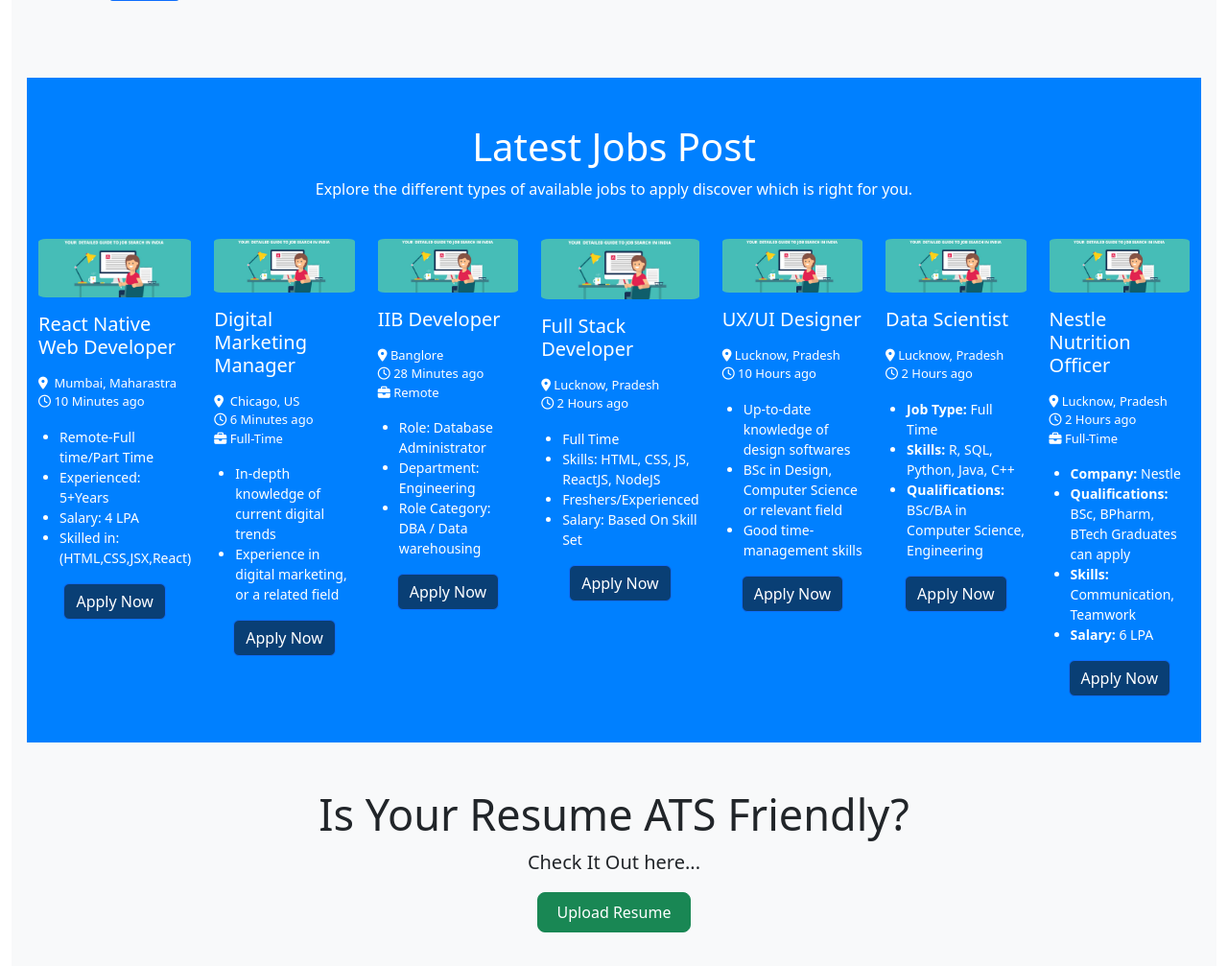
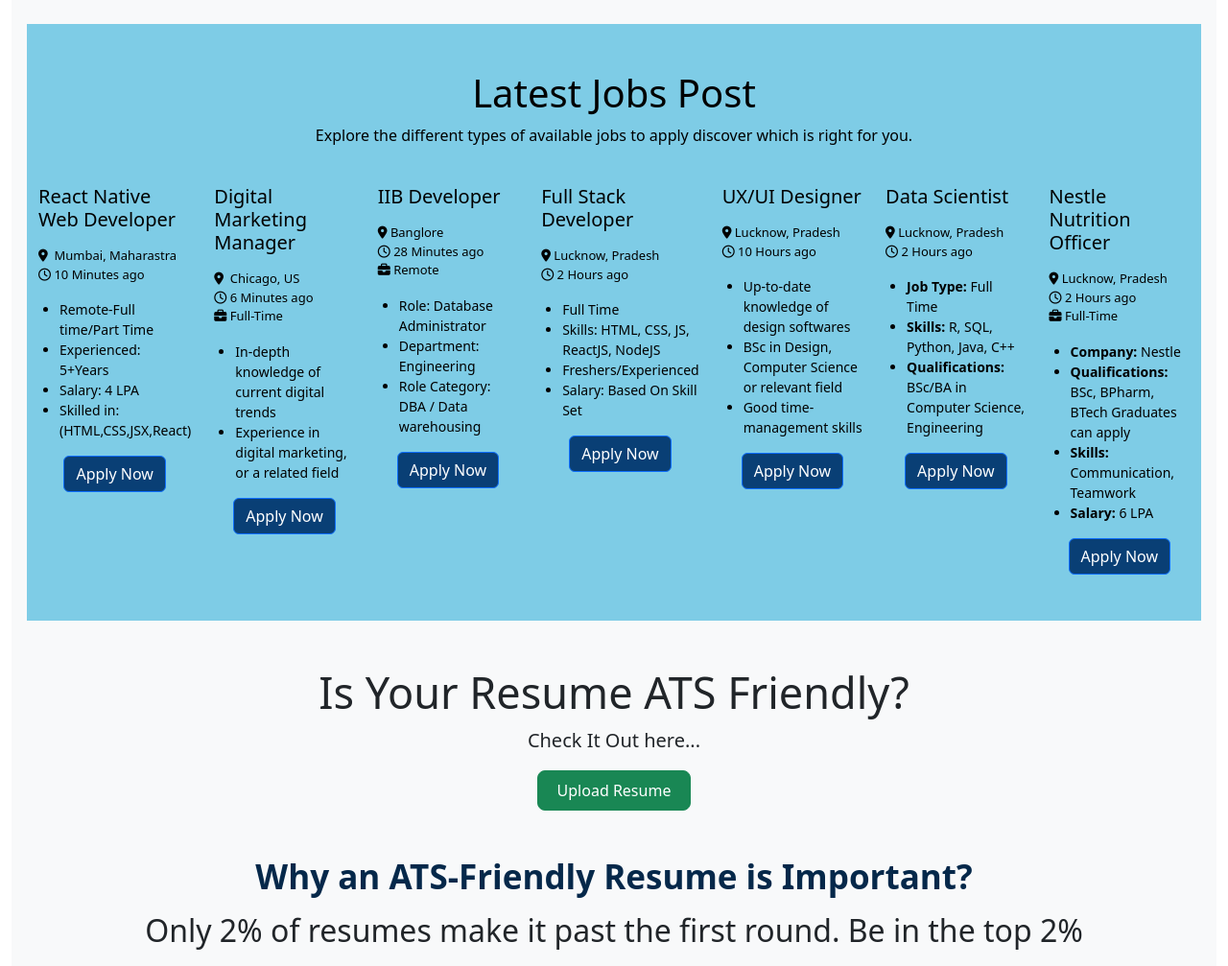
Before and after one commit to Sriikaran/jobportal, a Django app: page / in a window 1280 px wide. Shown: the part 569-1576 px from the top of the page at 96% size. Run offline with Django 5.2, Linux system fonts and the light colour scheme.

Commit message:
fixed the latestjob section and header section

```diff
--- a/jobapp/templates/index.html
+++ b/jobapp/templates/index.html
@@ -182,24 +182,24 @@
       </div>
     </section>
     <section>
-      <div class="row-xxl pt-5 mb-5 mt-3 pb-5" style="background-color: #0080ff;color: black; width: 100%;" data-aos="fade-up"
+      <div class="row-xxl pt-5 mb-5 mt-3 pb-5" style="background-color:#7ecce6;color: black; width: 100%;" data-aos="fade-up"
         data-aos-duration="3000">
-        <h1 class="text-center" style="color: white;">Latest Jobs Post</h1>
-        <p class="text-center" style="color: white;">Explore the different types of available jobs to apply
+        <h1 class="text-center" style="color: black;">Latest Jobs Post</h1>
+        <p class="text-center" style="color: black;">Explore the different types of available jobs to apply
           discover which is right for you.</p>
         <br>
         <div class="row mx-auto" data-aos="fade-up">
           <div class="col">
             <div class="job-card " data-aos="fade-up">
-              <img src="{% static 'images/job.png' %}" class="card-img-top" alt="..." style="border-radius: 5%; margin-bottom: 1rem;">
+              <!-- <img src="{% static 'images/job.png' %}" class="card-img-top" alt="..." style="border-radius: 5%; margin-bottom: 1rem;"> -->
               <div class="card-body">
-                <h5 class="card-title" style="color: white; margin-bottom: 1rem;">React Native Web Developer</h5>
-                <p style="font-size: 13px;" style="color: rgb(255, 255, 255);"><i class="fa-solid fa-location-dot"
-                    style="color: white;"></i> <span style="color: white;">&nbsp;Mumbai, Maharastra &nbsp;</span>
+                <h5 class="card-title" style="color: black; margin-bottom: 1rem;">React Native Web Developer</h5>
+                <p style="font-size: 13px;" style="color: black;"><i class="fa-solid fa-location-dot"
+                    style="color: black;"></i> <span style="color: black;">&nbsp;Mumbai, Maharastra &nbsp;</span>
                     <br>
-                  <i class="fa-regular fa-clock" style="color: white;"></i><span style="color: white;">&nbsp;10 Minutes ago</span>
+                  <i class="fa-regular fa-clock" style="color: black;"></i><span style="color: black;">&nbsp;10 Minutes ago</span>
                 </p>
-                <ul style="font-size: 14px; color: white; margin-left: -10px;">
+                <ul style="font-size: 14px; color: black; margin-left: -10px;">
                   <li>Remote-Full time/Part Time</li>
                   <li>Experienced: 5+Years</li>
                   <li>Salary: 4 LPA</li>
@@ -214,15 +214,15 @@
           </div>
          <div class="col">
   <div class="job-card" data-aos="fade-up">
-    <img src="{% static 'images/job.png' %}" class="card-img-top" alt="..." style="border-radius: 5%; margin-bottom: 1rem;">
+    <!-- <img src="{% static 'images/job.png' %}" class="card-img-top" alt="..." style="border-radius: 5%; margin-bottom: 1rem;"> -->
     <div class="card-body">
-      <h5 class="card-title" style="color: white; margin-bottom: 1rem;">Digital Marketing Manager</h5>
-      <p style="font-size: 13px; color: white;">
-        <i class="fa-solid fa-location-dot" style="color: white;"></i> <span style="color: white;">&nbsp;Chicago, US &nbsp;</span><br>
-        <i class="fa-regular fa-clock" style="color: white;"></i><span style="color: white;">&nbsp;6 Minutes ago</span><br>
-        <i class="fa-solid fa-briefcase" style="color: white;"></i><span style="color: white;">&nbsp;Full-Time</span>
+      <h5 class="card-title" style="color: black; margin-bottom: 1rem;">Digital Marketing Manager</h5>
+      <p style="font-size: 13px; color: black;">
+        <i class="fa-solid fa-location-dot" style="color: black;"></i> <span style="color: black;">&nbsp;Chicago, US &nbsp;</span><br>
+        <i class="fa-regular fa-clock" style="color: black;"></i><span style="color: black;">&nbsp;6 Minutes ago</span><br>
+        <i class="fa-solid fa-briefcase" style="color: black;"></i><span style="color: black;">&nbsp;Full-Time</span>
       </p>
-      <ul style="font-size: 14px; color: white; margin-left: -10px;">
+      <ul style="font-size: 14px; color: black; margin-left: -10px;">
         <li>In-depth knowledge of current digital trends</li>
         <li>Experience in digital marketing, or a related field</li>
       </ul>
@@ -236,15 +236,15 @@
           <!-- IIB Developer -->
 <div class="col">
   <div class="job-card" data-aos="fade-up">
-    <img src="{% static 'images/job.png' %}" class="card-img-top" alt="..." style="border-radius: 5%; margin-bottom: 1rem;">
+    <!-- <img src="{% static 'images/job.png' %}" class="card-img-top" alt="..." style="border-radius: 5%; margin-bottom: 1rem;"> -->
     <div class="card-body">
-      <h5 class="card-title" style="color: white; margin-bottom: 1rem;">IIB Developer</h5>
-      <p style="font-size: 13px; color: white;">
-        <i class="fa-solid fa-location-dot" style="color: white;"></i>&nbsp;Banglore<br>
-        <i class="fa-regular fa-clock" style="color: white;"></i>&nbsp;28 Minutes ago<br>
-        <i class="fa-solid fa-briefcase" style="color: white;"></i>&nbsp;Remote
+      <h5 class="card-title" style="color: black; margin-bottom: 1rem;">IIB Developer</h5>
+      <p style="font-size: 13px; color: black;">
+        <i class="fa-solid fa-location-dot" style="color: black;"></i>&nbsp;Banglore<br>
+        <i class="fa-regular fa-clock" style="color: black;"></i>&nbsp;28 Minutes ago<br>
+        <i class="fa-solid fa-briefcase" style="color: black;"></i>&nbsp;Remote
       </p>
-      <ul style="font-size: 14px; color: white; margin-left: -10px;">
+      <ul style="font-size: 14px; color: black; margin-left: -10px;">
         <li>Role: Database Administrator</li>
         <li>Department: Engineering</li>
         <li>Role Category: DBA / Data warehousing</li>
@@ -259,14 +259,14 @@
 <!-- Full Stack Developer -->
 <div class="col">
   <div class="job-card" data-aos="fade-up">
-    <img src="{% static 'images/job.png' %}" class="card-img-top" alt="..." style="border-radius: 5%; margin-bottom: 1rem;">
+    <!-- <img src="{% static 'images/job.png' %}" class="card-img-top" alt="..." style="border-radius: 5%; margin-bottom: 1rem;"> -->
     <div class="card-body">
-      <h5 class="card-title" style="color: white; margin-bottom: 1rem;">Full Stack Developer</h5>
-      <p style="font-size: 13px; color: white;">
-        <i class="fa-solid fa-location-dot" style="color: white;"></i>&nbsp;Lucknow, Pradesh<br>
-        <i class="fa-regular fa-clock" style="color: white;"></i>&nbsp;2 Hours ago
+      <h5 class="card-title" style="color: black; margin-bottom: 1rem;">Full Stack Developer</h5>
+      <p style="font-size: 13px; color: black;">
+        <i class="fa-solid fa-location-dot" style="color: black;"></i>&nbsp;Lucknow, Pradesh<br>
+        <i class="fa-regular fa-clock" style="color: black;"></i>&nbsp;2 Hours ago
       </p>
-      <ul style="font-size: 14px; color: white; margin-left: -10px;">
+      <ul style="font-size: 14px; color: black; margin-left: -10px;">
         <li>Full Time</li>
         <li>Skills: HTML, CSS, JS, ReactJS, NodeJS</li>
         <li>Freshers/Experienced</li>
@@ -282,14 +282,14 @@
 <!-- UX/UI Designer -->
 <div class="col">
   <div class="job-card" data-aos="fade-up">
-    <img src="{% static 'images/job.png' %}" class="card-img-top" alt="..." style="border-radius: 5%; margin-bottom: 1rem;">
+    <!-- <img src="{% static 'images/job.png' %}" class="card-img-top" alt="..." style="border-radius: 5%; margin-bottom: 1rem;"> -->
     <div class="card-body">
-      <h5 class="card-title" style="color: white; margin-bottom: 1rem;">UX/UI Designer</h5>
-      <p style="font-size: 13px; color: white;">
-        <i class="fa-solid fa-location-dot" style="color: white;"></i>&nbsp;Lucknow, Pradesh<br>
-        <i class="fa-regular fa-clock" style="color: white;"></i>&nbsp;10 Hours ago
+      <h5 class="card-title" style="color: black; margin-bottom: 1rem;">UX/UI Designer</h5>
+      <p style="font-size: 13px; color: black;">
+        <i class="fa-solid fa-location-dot" style="color: black;"></i>&nbsp;Lucknow, Pradesh<br>
+        <i class="fa-regular fa-clock" style="color: black;"></i>&nbsp;10 Hours ago
       </p>
-      <ul style="font-size: 14px; color: white; margin-left: -10px;">
+      <ul style="font-size: 14px; color: black; margin-left: -10px;">
         <li>Up-to-date knowledge of design softwares</li>
         <li>BSc in Design, Computer Science or relevant field</li>
         <li>Good time-management skills</li>
@@ -304,14 +304,14 @@
 <!-- Data Scientist -->
 <div class="col">
   <div class="job-card" data-aos="fade-up">
-    <img src="{% static 'images/job.png' %}" class="card-img-top" alt="..." style="border-radius: 5%; margin-bottom: 1rem;">
+    <!-- <img src="{% static 'images/job.png' %}" class="card-img-top" alt="..." style="border-radius: 5%; margin-bottom: 1rem;"> -->
     <div class="card-body">
-      <h5 class="card-title" style="color: white; margin-bottom: 1rem;">Data Scientist</h5>
-      <p style="font-size: 13px; color: white;">
-        <i class="fa-solid fa-location-dot" style="color: white;"></i>&nbsp;Lucknow, Pradesh<br>
-        <i class="fa-regular fa-clock" style="color: white;"></i>&nbsp;2 Hours ago
+      <h5 class="card-title" style="color: black; margin-bottom: 1rem;">Data Scientist</h5>
+      <p style="font-size: 13px; color: black;">
+        <i class="fa-solid fa-location-dot" style="color: black;"></i>&nbsp;Lucknow, Pradesh<br>
+        <i class="fa-regular fa-clock" style="color: black;"></i>&nbsp;2 Hours ago
       </p>
-      <ul style="font-size: 14px; color: white; margin-left: -10px;">
+      <ul style="font-size: 14px; color: black; margin-left: -10px;">
         <li><strong>Job Type:</strong> Full Time</li>
         <li><strong>Skills:</strong> R, SQL, Python, Java, C++</li>
         <li><strong>Qualifications:</strong> BSc/BA in Computer Science, Engineering</li>
@@ -326,15 +326,15 @@
 <!-- Nestle Nutrition Officer -->
 <div class="col">
   <div class="job-card" data-aos="fade-up">
-    <img src="{% static 'images/job.png' %}" class="card-img-top" alt="..." style="border-radius: 5%; margin-bottom: 1rem;">
+    <!-- <img src="{% static 'images/job.png' %}" class="card-img-top" alt="..." style="border-radius: 5%; margin-bottom: 1rem;"> -->
     <div class="card-body">
-      <h5 class="card-title" style="color: white; margin-bottom: 1rem;">Nestle Nutrition Officer</h5>
-      <p style="font-size: 13px; color: white;">
-        <i class="fa-solid fa-location-dot" style="color: white;"></i>&nbsp;Lucknow, Pradesh<br>
-        <i class="fa-regular fa-clock" style="color: white;"></i>&nbsp;2 Hours ago<br>
-        <i class="fa-solid fa-briefcase" style="color: white;"></i>&nbsp;Full-Time
+      <h5 class="card-title" style="color: black; margin-bottom: 1rem;">Nestle Nutrition Officer</h5>
+      <p style="font-size: 13px; color: black;">
+        <i class="fa-solid fa-location-dot" style="color: black;"></i>&nbsp;Lucknow, Pradesh<br>
+        <i class="fa-regular fa-clock" style="color: black;"></i>&nbsp;2 Hours ago<br>
+        <i class="fa-solid fa-briefcase" style="color: black;"></i>&nbsp;Full-Time
       </p>
-      <ul style="font-size: 14px; color: white; margin-left: -10px;">
+      <ul style="font-size: 14px; color: black; margin-left: -10px;">
         <li><strong>Company:</strong> Nestle</li>
         <li><strong>Qualifications:</strong> BSc, BPharm, BTech Graduates can apply</li>
         <li><strong>Skills:</strong> Communication, Teamwork</li>
@@ -350,15 +350,15 @@
           {% for j in job %}
 <div class="col">
   <div class="job-card" data-aos="fade-up" style="height: 100%;">
-    <img src="{% static 'images/job.png' %}" class="card-img-top" alt="..." style="border-radius: 5%; margin-bottom: 1rem;">
+    <!-- <img src="{% static 'images/job.png' %}" class="card-img-top" alt="..." style="border-radius: 5%; margin-bottom: 1rem;"> -->
     <div class="card-body">
-      <h5 class="card-title" style="color: white; margin-bottom: 1rem;">{{ j.post }}</h5>
-      <p style="font-size: 13px; color: white;">
-        <i class="fa-solid fa-location-dot" style="color: white;"></i>&nbsp;{{ j.location }}<br>
-        <i class="fa-regular fa-clock" style="color: white;"></i>&nbsp;{{ j.posteddate }}<br>
-        <i class="fa-solid fa-briefcase" style="color: white;"></i>&nbsp;{{ j.jobtitle }}
+      <h5 class="card-title" style="color: black; margin-bottom: 1rem;">{{ j.post }}</h5>
+      <p style="font-size: 13px; color: black;">
+        <i class="fa-solid fa-location-dot" style="color: black;"></i>&nbsp;{{ j.location }}<br>
+        <i class="fa-regular fa-clock" style="color: black;"></i>&nbsp;{{ j.posteddate }}<br>
+        <i class="fa-solid fa-briefcase" style="color: black;"></i>&nbsp;{{ j.jobtitle }}
       </p>
-      <ul style="font-size: 14px; color: white; margin-left: -10px;">
+      <ul style="font-size: 14px; color: black; margin-left: -10px;">
         <li><strong>Company:</strong> {{ j.firmname }}</li>
         <li><strong>Qualifications:</strong> {{ j.qualification }}</li>
         <li><strong>Skills:</strong> {{ j.jobdesc }}</li>
--- a/jobapp/templates/parent.html
+++ b/jobapp/templates/parent.html
@@ -148,7 +148,7 @@
 <body>
   <div class="container">
     <!-- top row -->
-    <div class="row py-3" style="background-color: rgba(0, 0, 0, 0.05);">
+    <!-- <div class="row py-3" style="background-color: rgba(0, 0, 0, 0.05);">
       <div class="col-sm-6 text-center">
         <i class="fa-solid fa-envelope" style="color: #093f75;"></i>
         <span><a href="mailto:info@dreamjobs.com" style="text-decoration: none; color: #444545;">Email : info@dreamjobs.com</a></span>
@@ -157,7 +157,7 @@
         <i class="fa-solid fa-location-dot" style="color: #093f75;"></i>
         <span style="color: #444545;"> Office Address : 501, Cyber Heights, Lucknow</span>
       </div>
-    </div>
+    </div> -->
 
     <!-- navbar -->
     <nav class="navbar navbar-expand-lg">
```
